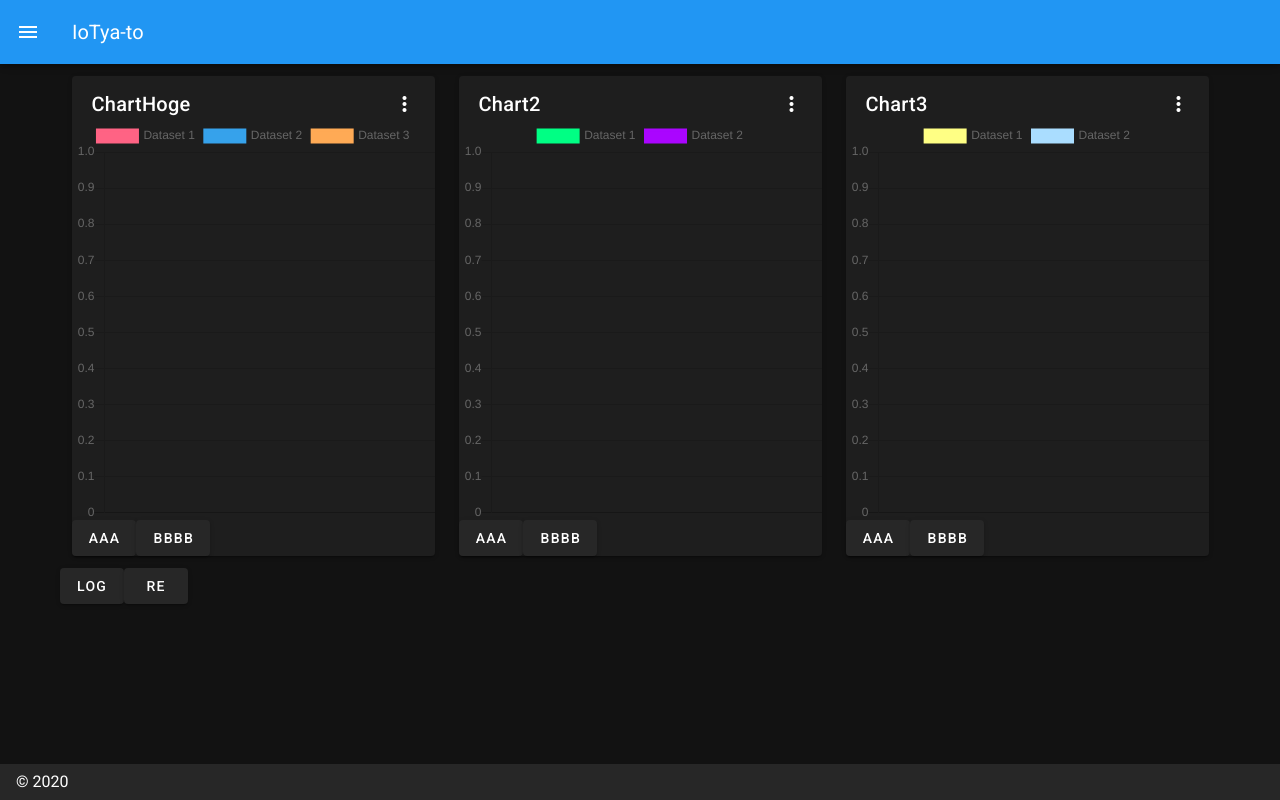
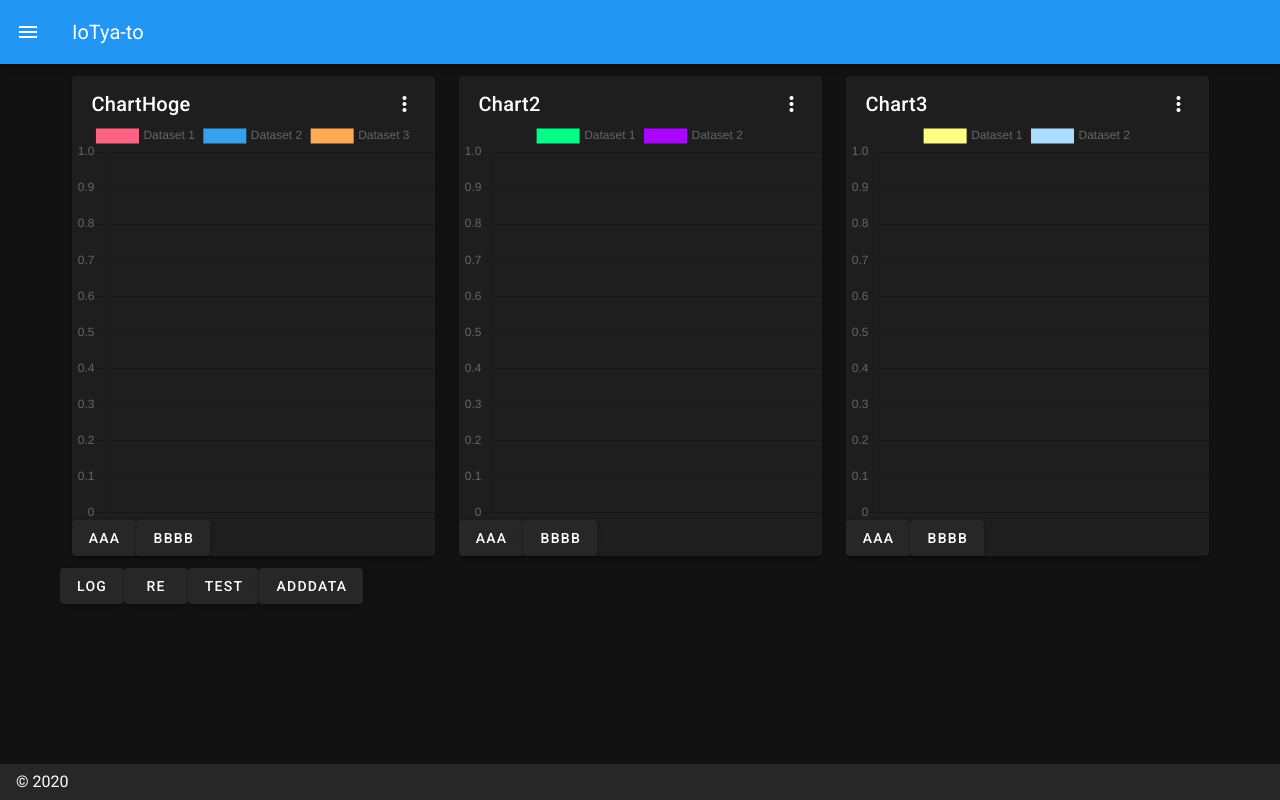
Before and after one commit to IoTya-To/IoTya-to, a Nuxt app: page / in a window 1280 px wide. Built offline with nearby package versions, Linux system fonts and the light colour scheme.

Commit message:
add AddDataメソッド

```diff
--- a/pages/index.vue
+++ b/pages/index.vue
@@ -1,7 +1,7 @@
 <template>
   <v-layout column justify-center align-center>
     <v-container fluid>
-      <Draggable :key="componentKey" v-model="charts" tag="v-row" ：sort=" true " @change="refresh">
+      <v-row>
         <v-col
           v-for="(chart,n) in charts"
           :key="n"
@@ -12,7 +12,7 @@
         >
           <ChartCard v-model="charts[n]" :chart-list="charts[n]" />
         </v-col>
-      </Draggable>
+      </v-row>
       <v-row>
         <v-btn @click="sout">
           log
@@ -20,22 +20,28 @@
         <v-btn @click="refresh">
           re
         </v-btn>
+        <v-btn @click="test">
+          test
+        </v-btn>
+        <v-btn @click="addData">
+          addData
+        </v-btn>
       </v-row>
     </v-container>
   </v-layout>
 </template>
 <script>
-import Draggable from 'vuedraggable'
+// import Draggable from 'vuedraggable'
 import ChartCard from '../components/ChartCard'
 export default {
-  components: { ChartCard, Draggable },
+  components: { ChartCard },
   data () {
     return {
       componentKey: 0,
       baseGridSize: 4,
       charts: [
         {
-          id: 'temp',
+          id: 'chart1',
           chartTitle: 'ChartHoge',
           datasets: [
             {
@@ -110,6 +116,27 @@ export default {
     },
     refresh () {
       this.componentKey += 1
+    },
+    test () {
+      this.charts.forEach((chart) => {
+        chart.datasets.filter()
+      })
+      this.charts.forEach((chart) => {
+        chart.datasets.forEach((dataset) => {
+          dataset.data.push({
+            x: Date.now(),
+            y: 0
+          })
+        })
+      })
+    },
+    addData () {
+      // あとでいい感じにする
+      const chart = this.charts.find((chart) => { return chart.id === 'chart1' })
+      chart.datasets.find((dataset) => { return dataset.label === 'Dataset 1' }).data.push({
+        x: Date.now(),
+        y: 0
+      })
     }
   }
 }
```
